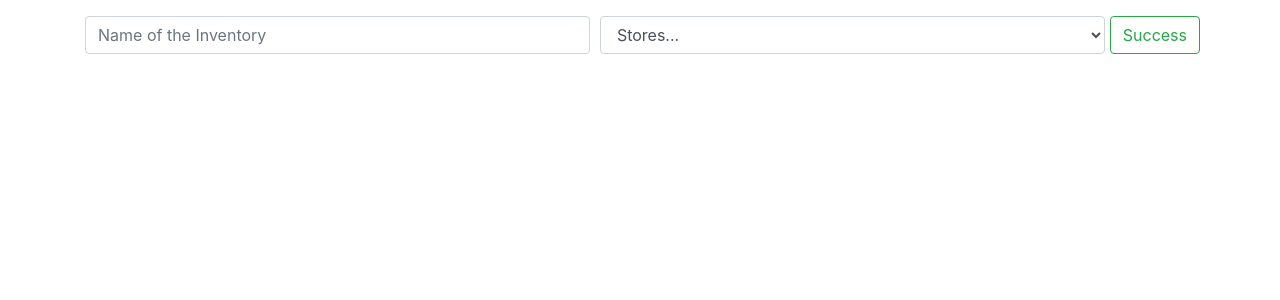
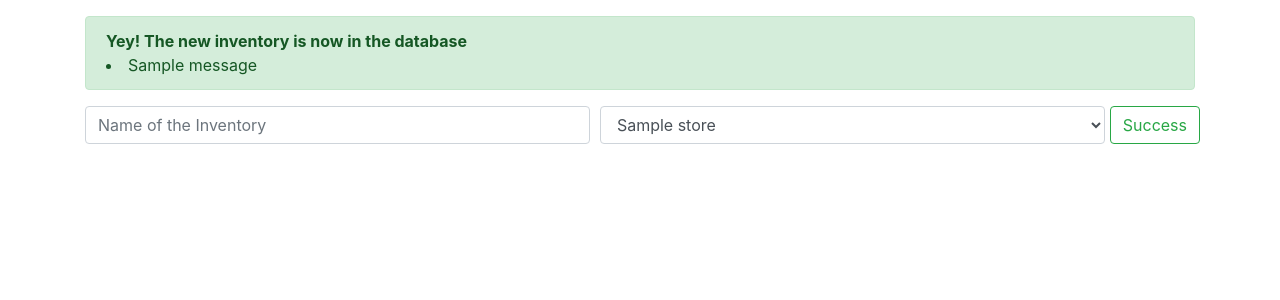
Before and after one commit to Dafloresdiaz/Inventory, a Flask app: template templates/addInventory.html in a window 1280 px wide. Shown: the part 56-356 px from the top of the page. Run offline with Flask 2, Linux system fonts and the light colour scheme; the template is opened without the code that fills it: most values are stand-ins (such as "Sample title", 1, 10 or a date in 2020); one stand-in notice (Sample message) is shown.

Commit message:
Create the Inventory function
Create the functiojn to0 handle the list and also the insertion of a new Inventory related with a store, also some testing to prove that is working

```diff
--- a/app.py
+++ b/app.py
@@ -1,5 +1,7 @@
 from flask import Flask, render_template, request, flash, redirect, url_for
 from addStore import addNewStore
+from addInventory import addNewInventory
+from addInventory import createListStores
 import sys
 
 app = Flask(__name__)
@@ -35,7 +37,26 @@ def createNewStoreView():
 
 @app.route("/createNewInventory", methods=allmethods)
 def createNewInventoryView():
-    return render_template("addInventory.html")
+    listStores = createListStores()
+    error = None
+    if request.method == 'POST':
+        if request.form["insertInventory"] == "insertInventory":
+            inventoryName = request.form["inventoryName"]
+            store = request.form["inventorySelection"]
+            if addNewInventory(inventoryName, store):
+                flash("Inventory correctly inserted")
+                return redirect(url_for("createNewInventoryView",storeList = listStores))
+            else:
+                if not inventoryName:
+                    error = "The name of the inventory is empty"
+                elif not store:
+                    error = "The selection of the store is empty"
+                else:
+                    error = "The inventory is already created and related with that store"
+                return render_template("addInventory.html",error=error,storeList = listStores)
+
+    else:
+        return render_template("addInventory.html", storeList = listStores)
 
 @app.route("/addNewProductToAInventory", methods=allmethods)
 def createNewProductView():
--- a/templates/addInventory.html
+++ b/templates/addInventory.html
@@ -31,17 +31,36 @@
 
     <main role="main" class="container">
         <p></p>
-        <form>
+        {% if error %}
+          <div class="alert alert-danger" role="alert">
+            <strong>Oops!!: Something went wrong</strong>
+            <li>{{error}}</li>
+          </div>
+        {% else %}
+          {% with messages = get_flashed_messages() %}
+            {% if messages %}
+              {% for message in messages %}
+                  <div class="alert alert-success" role="alert">
+                    <strong>Yey! The new inventory is now in the database</strong>
+                    <li>{{ message }}</li>
+                  </div>
+              {% endfor %}
+            {% endif %}
+          {% endwith %}
+        {% endif %}
+        <form method="POST" >
             <div class="form-row">
               <div class="col">
-                <input type="text" class="form-control" placeholder="Name of the Inventory">
+                <input name="inventoryName" type="text" class="form-control" placeholder="Name of the Inventory">
               </div>
               <div class="col">
-                <select id="disabledSelect" class="form-control">
-                  <option>Stores...</option>
+                <select name="inventorySelection" id="disabledSelect" class="form-control">
+                  {% for s in storeList %}
+                    <option value="{{s}}">{{s}}</option>
+                  {% endfor %}
                 </select>
               </div>
-              <button type="button" class="btn btn-outline-success">Success</button>
+              <button name="insertInventory" value="insertInventory" type="submit" class="btn btn-outline-success">Success</button>
             </div>
         </form>
 
```
Also changed, not shown: addInventory.py (added, +34 -0 lines), 14 other files.
